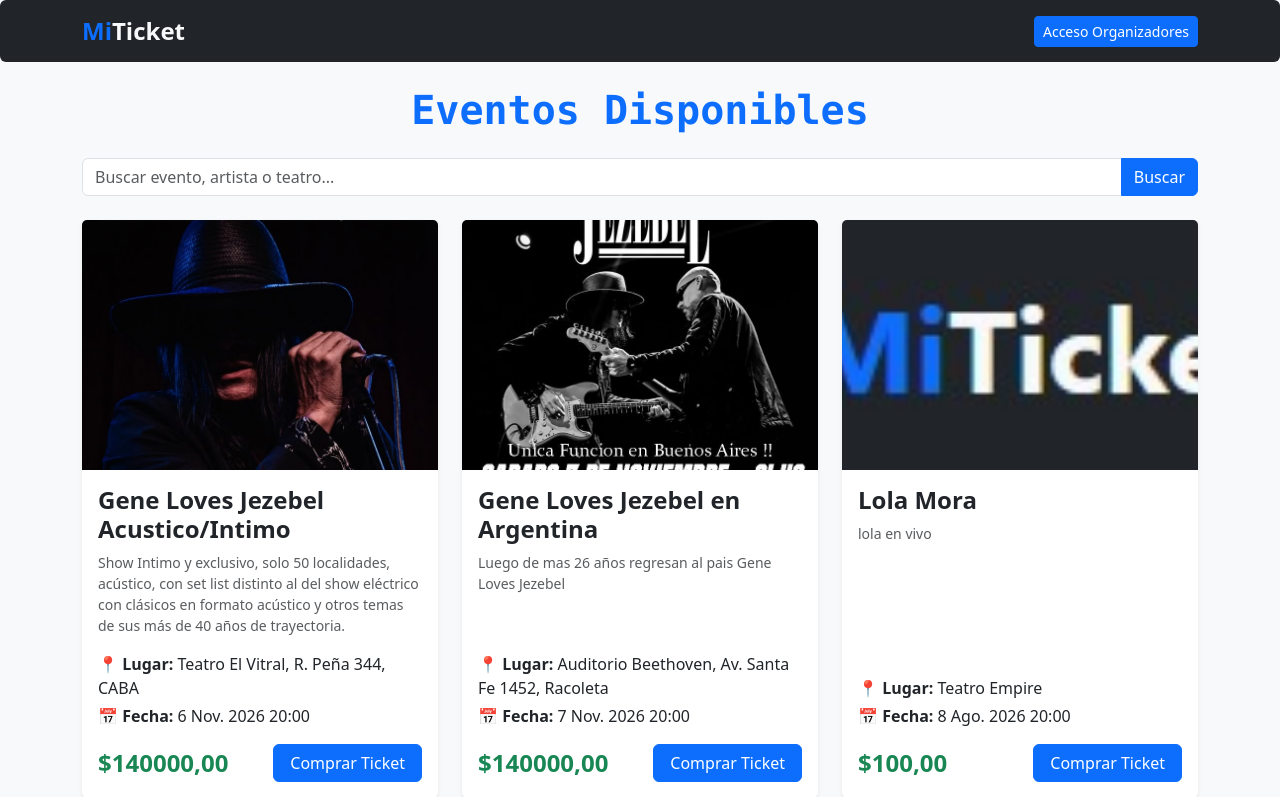
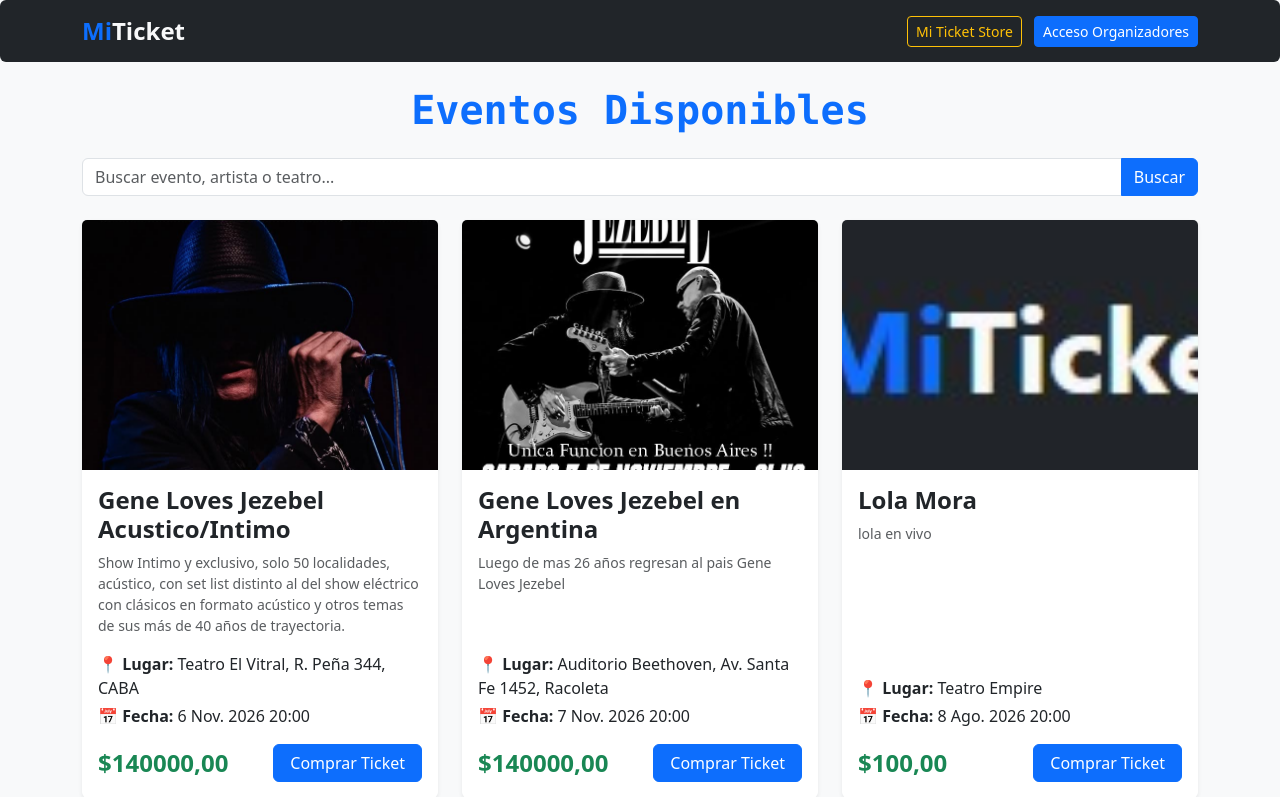
Before and after one commit to chrystalrecords-cmyk/mi_ticket, a Django app: page / in a window 1280 px wide. Shown: the top 797 px of the page. Run offline with Django 5.2, Linux system fonts and the light colour scheme; data comes from the database, SQL or seed files in the repository.

Commit message:
Agrego boton de la tienda en el home

```diff
--- a/eventos/templates/eventos/lista.html
+++ b/eventos/templates/eventos/lista.html
@@ -17,6 +17,7 @@
                 <span class="text-primary">Mi</span><span class="text-light">Ticket</span>
             </a>
             <div>
+                <a href="{% url 'store' %}" class="btn btn-outline-warning btn-sm me-2">Mi Ticket Store</a>
                 {% if user.is_authenticated %}
                     <a href="{% url 'dashboard' %}" class="btn btn-outline-light btn-sm me-2">Mi Panel de Productor</a>
                     <a href="/admin/logout/" class="btn btn-outline-danger btn-sm">Cerrar Sesión</a>
```
